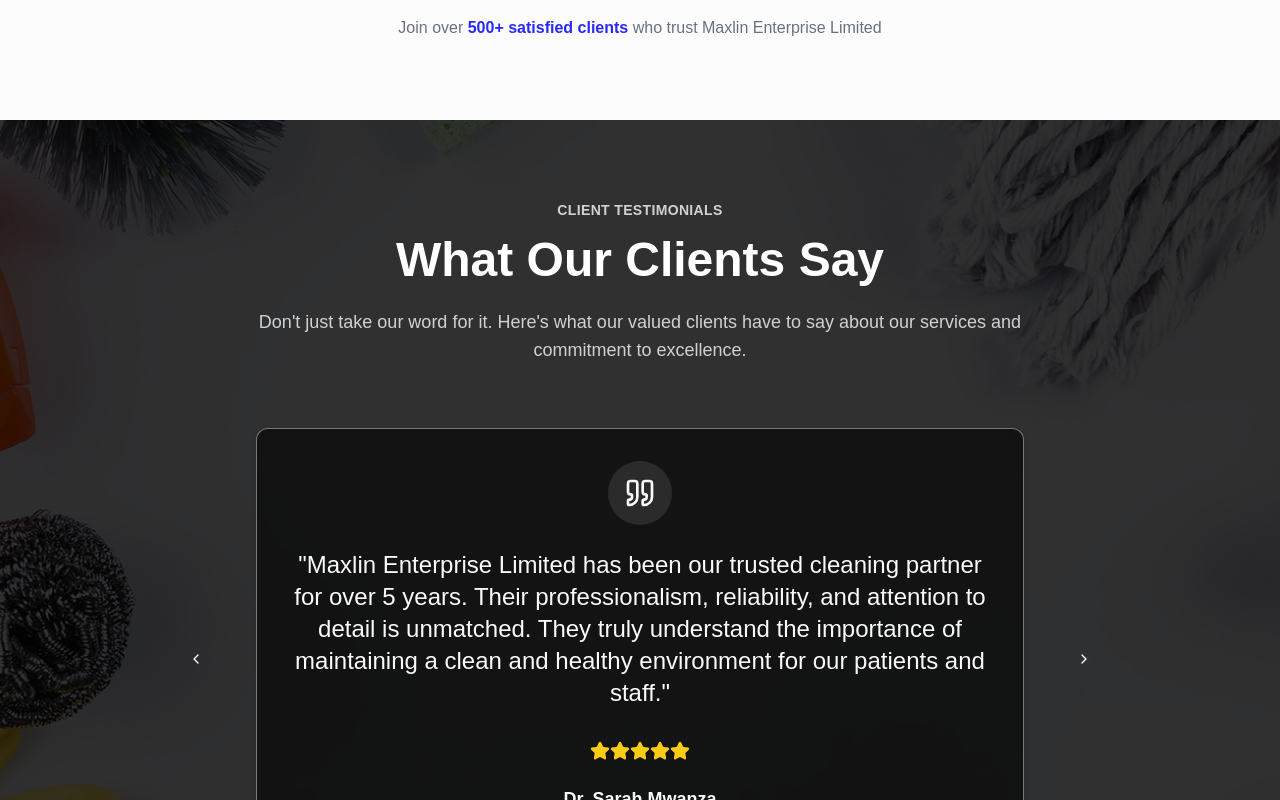
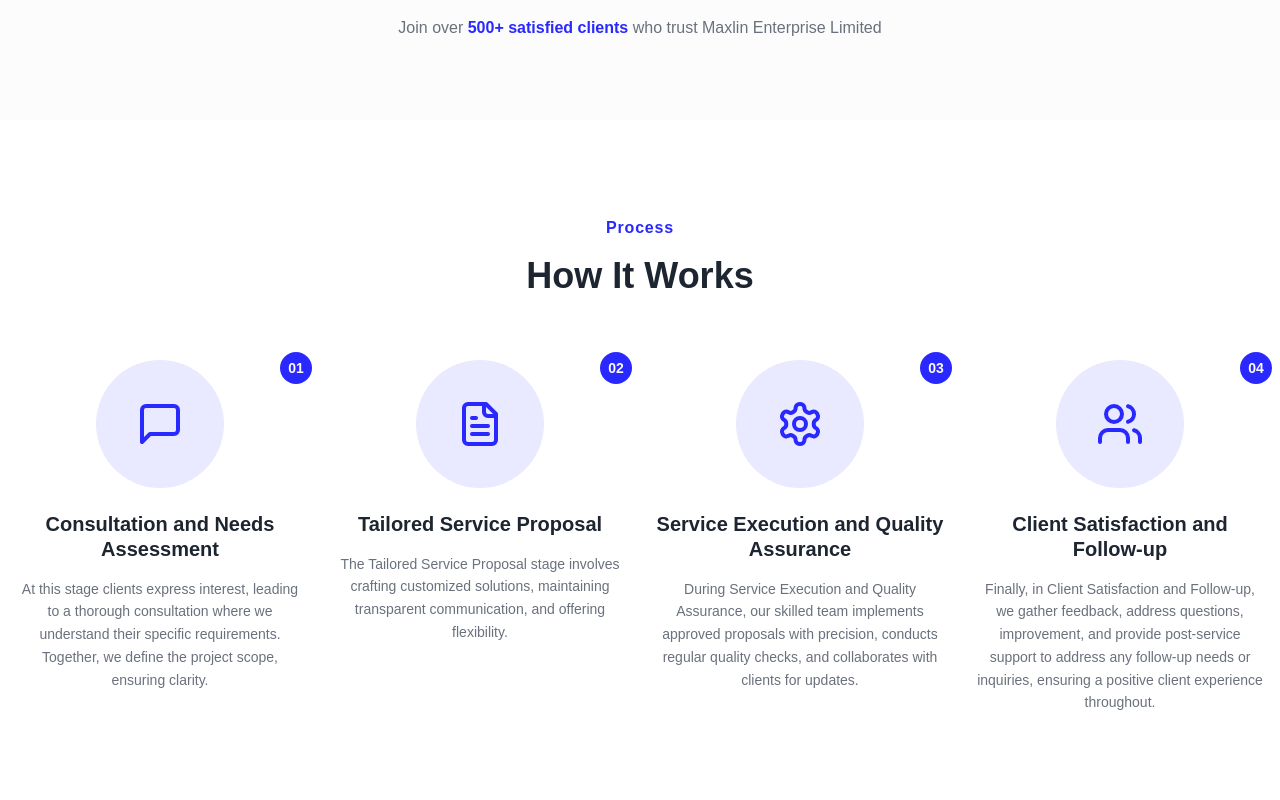
Before and after one commit to BlvckKryptonite/maxlin-custom-site, a React (Vite) app: page / in a window 1280 px wide. Shown: the part 5560-6360 px from the top of the page. Built offline with nearby package versions, Linux system fonts and the light colour scheme.

Commit message:
Add Process section
Adds a new "Process" section to the homepage, placed between the "Our Clients" and "Client Testimonials" sections. The new section maintains the website's branding and style.

```diff
--- /dev/null
+++ b/src/components/ProcessSection.tsx
@@ -0,0 +1,66 @@
+import { MessageSquare, FileText, Settings, Users } from 'lucide-react';
+
+const ProcessSection = () => {
+  const steps = [
+    {
+      number: "01",
+      title: "Consultation and Needs Assessment",
+      description: "At this stage clients express interest, leading to a thorough consultation where we understand their specific requirements. Together, we define the project scope, ensuring clarity.",
+      icon: MessageSquare,
+    },
+    {
+      number: "02",
+      title: "Tailored Service Proposal",
+      description: "The Tailored Service Proposal stage involves crafting customized solutions, maintaining transparent communication, and offering flexibility.",
+      icon: FileText,
+    },
+    {
+      number: "03",
+      title: "Service Execution and Quality Assurance",
+      description: "During Service Execution and Quality Assurance, our skilled team implements approved proposals with precision, conducts regular quality checks, and collaborates with clients for updates.",
+      icon: Settings,
+    },
+    {
+      number: "04",
+      title: "Client Satisfaction and Follow-up",
+      description: "Finally, in Client Satisfaction and Follow-up, we gather feedback, address questions, improvement, and provide post-service support to address any follow-up needs or inquiries, ensuring a positive client experience throughout.",
+      icon: Users,
+    },
+  ];
+
+  return (
+    <section className="py-24 bg-background">
+      <div className="container mx-auto px-4">
+        <div className="text-center mb-16">
+          <p className="text-primary font-semibold mb-4 tracking-wider">Process</p>
+          <h2 className="text-4xl font-bold text-foreground mb-6">How It Works</h2>
+        </div>
+
+        <div className="grid grid-cols-1 md:grid-cols-2 lg:grid-cols-4 gap-8">
+          {steps.map((step, index) => (
+            <div key={index} className="text-center group">
+              <div className="relative mb-6">
+                <div className="w-32 h-32 mx-auto bg-primary/10 rounded-full flex items-center justify-center mb-4 group-hover:bg-primary/20 transition-colors duration-300">
+                  <step.icon className="w-12 h-12 text-primary" />
+                </div>
+                <div className="absolute -top-2 -right-2 bg-primary text-primary-foreground text-sm font-bold w-8 h-8 rounded-full flex items-center justify-center">
+                  {step.number}
+                </div>
+              </div>
+
+              <h3 className="text-xl font-semibold text-foreground mb-4 leading-tight">
+                {step.title}
+              </h3>
+
+              <p className="text-muted-foreground text-sm leading-relaxed">
+                {step.description}
+              </p>
+            </div>
+          ))}
+        </div>
+      </div>
+    </section>
+  );
+};
+
+export default ProcessSection;
--- a/src/pages/Index.tsx
+++ b/src/pages/Index.tsx
@@ -7,6 +7,7 @@ import { ServicesSection } from '@/components/ServicesSection';
 import { ProductsSection } from '@/components/ProductsSection';
 import { WhyMaxlinSection } from '@/components/WhyMaxlinSection';
 import { ClientsSection } from '@/components/ClientsSection';
+import ProcessSection from '@/components/ProcessSection';
 import { TestimonialsSection } from '@/components/TestimonialsSection';
 import { NewsSection } from '@/components/NewsSection';
 import { CTASection } from '@/components/CTASection';
@@ -29,6 +30,7 @@ const Index = () => {
         <ProductsSection />
         <WhyMaxlinSection />
         <ClientsSection />
+        <ProcessSection />
         <TestimonialsSection />
         <NewsSection />
         <CTASection />
```
